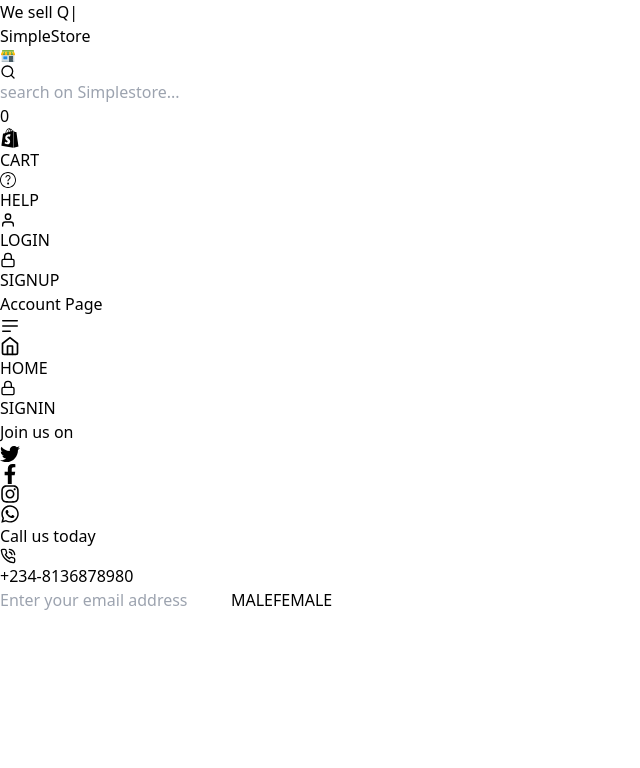
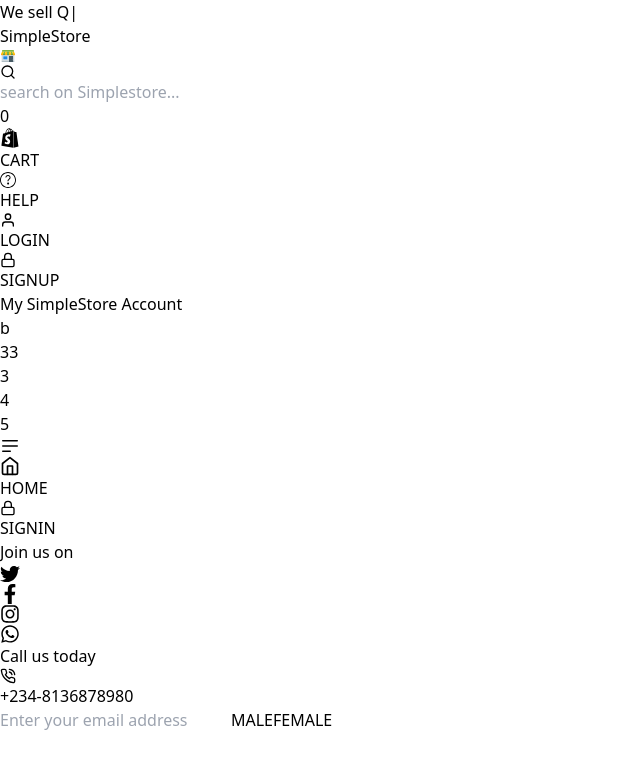
Before and after one commit to Kennytech01/SimpleStore, a React (Vite) app: page /account in a window 1280 px wide. Shown: the top 768 px of the page, without its empty margins (0-640 px from the left). Built offline with nearby package versions, Linux system fonts and the light colour scheme; no server answers.

Commit message:
vercel error resolved

```diff
--- a/src/Components/Account.jsx
+++ b/src/Components/Account.jsx
@@ -2,6 +2,18 @@ import React from 'react'
 
 export const Account = () => {
   return (
-    <div>Account Page</div>
+    <div className='flex justify-between mx-auto p-5 gap-8'>
+        <div className='w-96 bg-stone-100 border h-full' >
+            <div className=''>
+                <div className='p-2'>My SimpleStore Account</div>
+                <div className='absolute'>b</div>
+            </div>
+            <div>33</div>
+            <div>3</div>
+            <div>4</div>
+            <div>5</div>
+        </div>
+        {/* <div className='w-full border bg-stone-100'>2</div> */}
+    </div>
   )
 }
--- a/src/Components/CartItem.jsx
+++ b/src/Components/CartItem.jsx
@@ -17,7 +17,7 @@ export const CartItem = ({item}) => {
             </div>
             <div className=' p-2 w-full mx-2'>
                 <h1 className='font-bold text-stone-700'>{title}</h1>
-                <p className=' text-sm font-lg font-extrabold text-[#fb923c] group-hover:cursor-pointer'>{`$${parseFloat(price * amount).toLocaleString()}`}</p>
+                <p className=' text-sm font-lg text-[#fb923c] group-hover:cursor-pointer'>{`$${parseFloat(price * amount).toLocaleString()}`}</p>
                 <div className='flex w-full justify-between items-center py-2'>
                     <div className='border px-3 py-1 rounded-lg flex items-center justify-between text-sm'>
                         <BsDashLg onClick={()=> decreaseAmount(id)}/>
--- a/src/Components/SidepriceTag.jsx
+++ b/src/Components/SidepriceTag.jsx
@@ -5,7 +5,7 @@ import {Link} from 'react-router-dom'
 import { CartContext } from '../contexts/CartContext'
 import { CartItem } from './CartItem'
 import { BsTrash3, BsArrowRight} from 'react-icons/bs'
-import { MdOutlineRemoveShoppingCart} from 'react-icons/md'
+import { MdOutlineRemoveShoppingCart, MdPayment} from 'react-icons/md'
 import {TiArrowForwardOutline} from 'react-icons/ti'
 import AOS from 'aos'
 import "aos/dist/aos.css"
@@ -38,8 +38,9 @@ export const SidepriceTag = () => {
             <div className='bg-white relative shadow-lg h-full rounded'>
               <div className='h-20 mx-2 flex items-center justify-between border-b relative'>
                 <p className='flex items-center text-lg font-bold capitalize  bg-gradient-to-tr bg-clip-text text-transparent from-[#781d75] to-[#EC094D]'>
-                    {itemAmount > 1 ? <span>{itemAmount } items </span>: <span>{itemAmount } item </span>}
-                    <FaShopify className='mr-1 text-[#781d75]'/>
+                    {/* {itemAmount > 1 ? <span>{itemAmount } items </span>: <span>{itemAmount } item </span>} */}
+                    <span>Cart Overview</span>
+                    <FaShopify size={30} className='mr-1 text-[#781d75]'/>
                 </p>
                 <p onClick={handleCart} className=' flex items-end justify-end p-2 '><TiArrowForwardOutline size={30} /></p>
               </div>
@@ -72,7 +73,7 @@ export const SidepriceTag = () => {
                 </div>
                 <Link to='/signIn' onClick={handleCart} className='p-4 justify-center bg-[#781d75] text-stone-100 font-bold shadow hover:opacity-60 transition-all mx-2 flex items-center rounded'>
                   check out
-                  <FaShopify className='ml-1'/>
+                  <MdPayment className='ml-1'/>
                 </Link>
                 <div onClick={clearCart} className='flex items-center justify-center text-stone-50 cursor-pointer bg-[#fb923c] p-4 m-2 hover:opacity-60 transition-all rounded'>
                   <span className='px-1'>Clear all</span>
--- a/src/Components/SignIn.jsx
+++ b/src/Components/SignIn.jsx
@@ -15,8 +15,11 @@ export const SignIn = () => {
         e.preventDefault()
         try {
             await signIn (email, password)
-            // user ? <Navigate to={'/'}/> : <Navigate to={'/signup'}/>
-            navigate('/')
+            user ?
+            <Navigate to={'/'}/>
+            :
+            <Navigate to={'/signup'}/>
+            // navigate('/')
         } catch (error) {
             console.log(error.message)
         }
--- a/src/Components/SignUp.jsx
+++ b/src/Components/SignUp.jsx
@@ -13,7 +13,7 @@ export const SignUp = () => {
         e.preventDefault()
         try {
             await signUp (email, password)
-            console.log(user)
+            // console.log(user)
             navigate('/')
         } catch (error) {
             console.log(error.message)
@@ -21,7 +21,7 @@ export const SignUp = () => {
     }
 
   return (
-    <div className='flex  justify-center items-center h-[100vh]'>
+    <div className='flex  justify-center items-center'>
         <div className='md:w-1/3 sm:w-2/3 w-[90%] mx-1/2 '>
             <Link to= '/' className='flex justify-center items-center m-3 group'>
                 <button
```
Also changed, not shown: vercel.json (added).
